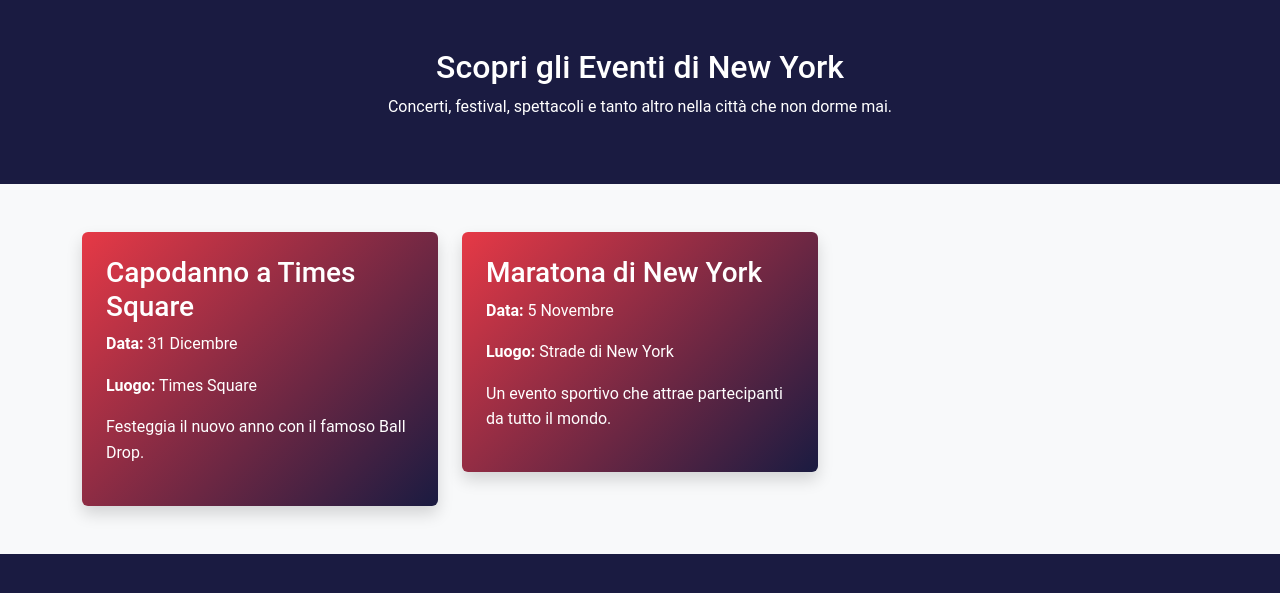
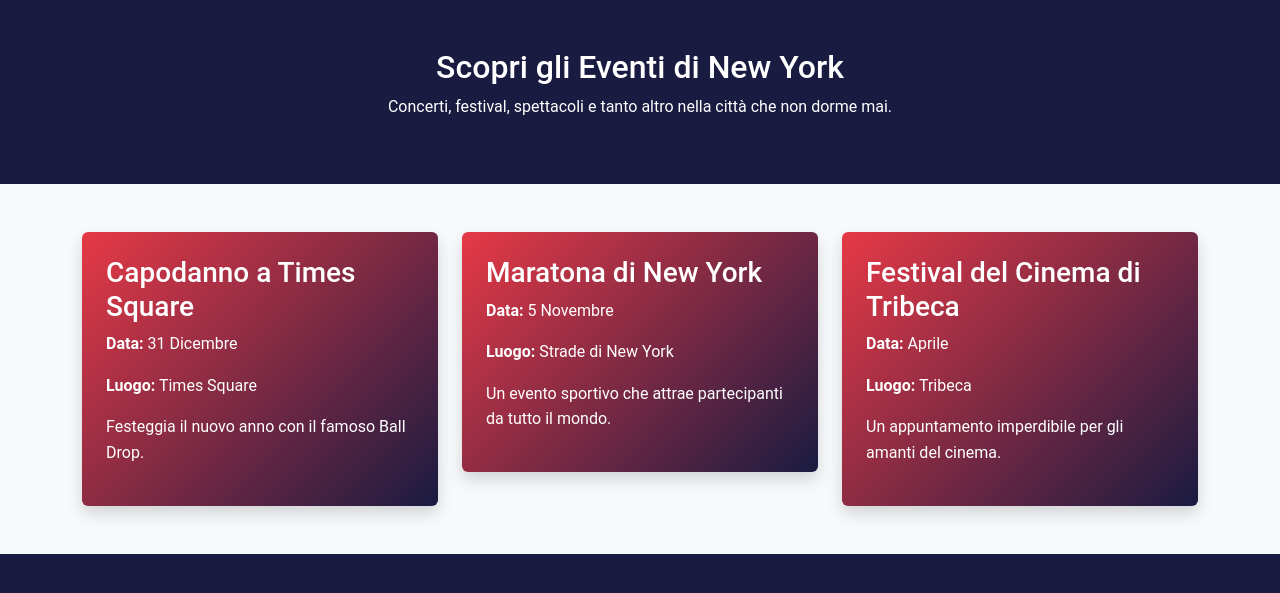
Before and after one commit to DenisHoxha7/Gennaro, a Flask app: page /eventi in a window 1280 px wide. Shown: the part 76-669 px from the top of the page. Run offline with Flask 3, Linux system fonts and the light colour scheme.

Commit message:
ripristinata versione originale

```diff
--- a/templates/eventi.html
+++ b/templates/eventi.html
@@ -58,7 +58,13 @@
                         <p>Un evento sportivo che attrae partecipanti da tutto il mondo.</p>
                     </div>
                 </div>
-
+                <div class="col-md-4">
+                    <div class="event-card p-4 rounded shadow" style="background: linear-gradient(135deg, #e63946, #1a1b41); color: white;">
+                        <h3>Festival del Cinema di Tribeca</h3>
+                        <p><strong>Data:</strong> Aprile</p>
+                        <p><strong>Luogo:</strong> Tribeca</p>
+                        <p>Un appuntamento imperdibile per gli amanti del cinema.</p>
+                    </div>
                 </div>
             </div>
         </div>
```
